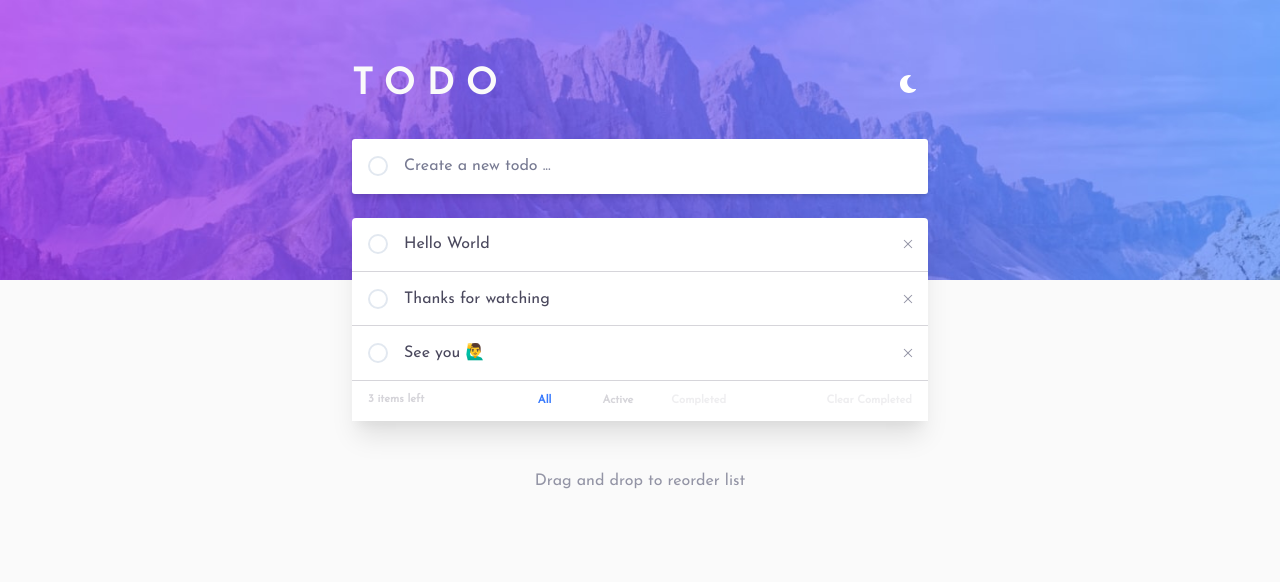
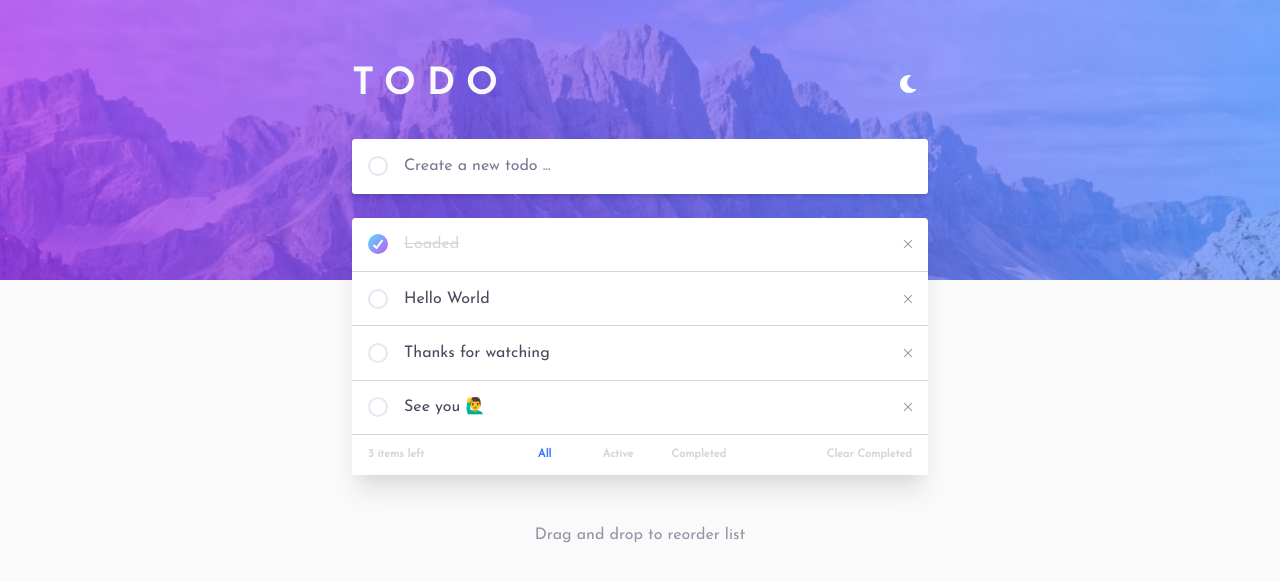
Before and after one commit to Maxime-Bott/Todo_App, a React (Create React App) app: page / in a window 1280 px wide. Shown: the top 582 px of the page. Built offline with nearby package versions, Linux system fonts and the light colour scheme.

Commit message:
add fakeData

```diff
--- a/src/data/fakeTodo.ts
+++ b/src/data/fakeTodo.ts
@@ -1,7 +1,8 @@
 import {TodoObject} from "hooks/useTodo";
 
 export const fakeTodo: TodoObject[] = [
-    {todo: "Hello World", isCompleted: false, id: `id-${Date.now()}`},
+    {todo: "Loaded", isCompleted: true, id: `id-${Date.now()}`},
+    {todo: "Hello World", isCompleted: false, id: `id-1${Date.now()}`},
     {
         todo: "Thanks for watching",
         isCompleted: false,
```
